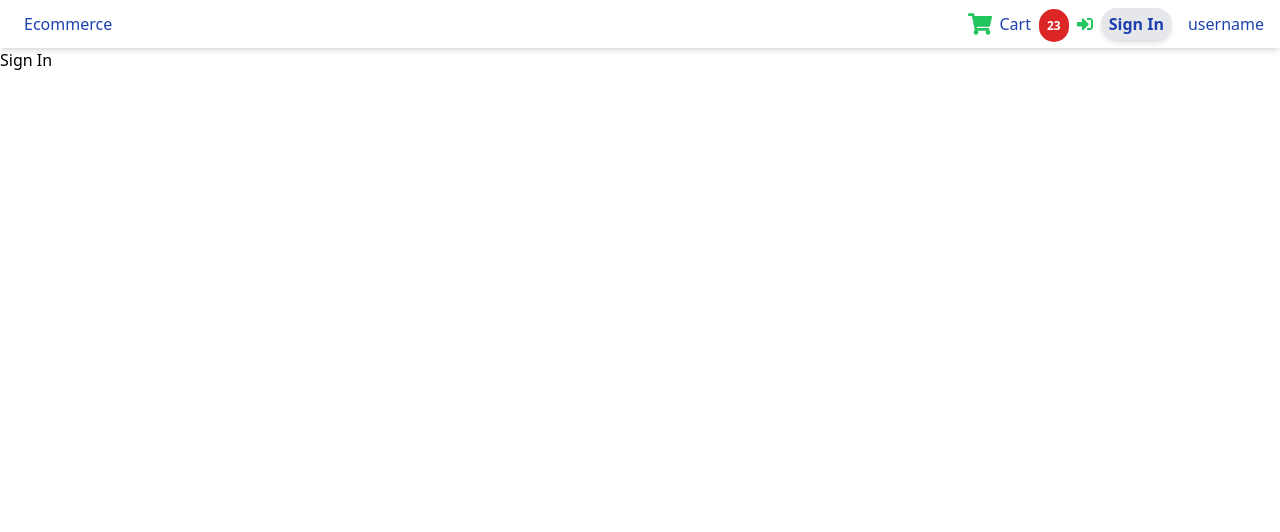
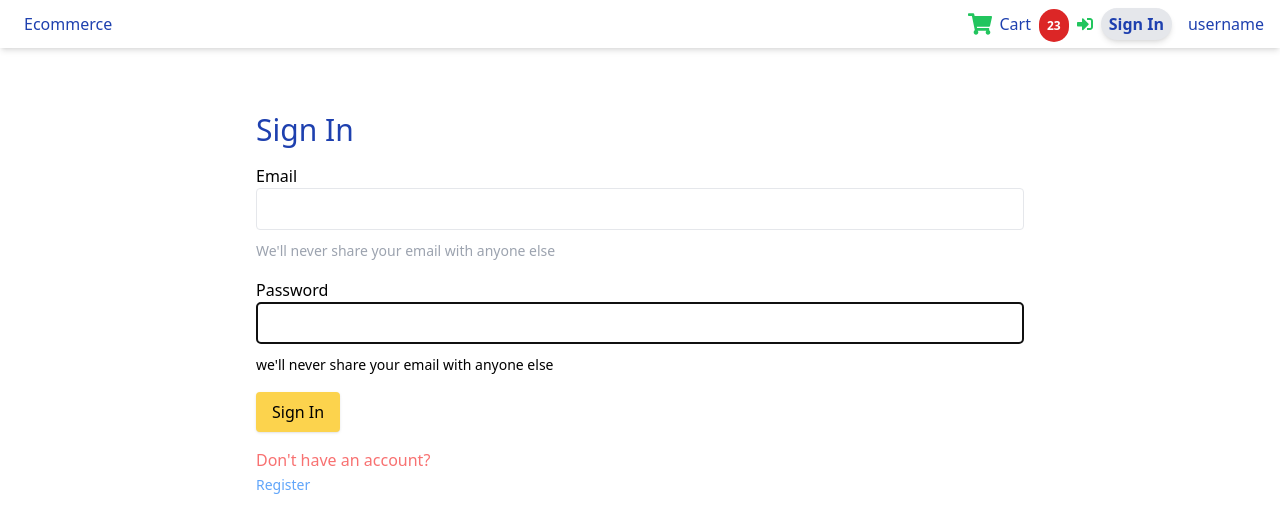
Before and after one commit to NeilRow56/next_eccomerce, a Next.js app: page /signin in a window 1280 px wide. Shown: the top 532 px of the page. Built offline with nearby package versions, Linux system fonts and the light colour scheme.

Commit message:
Added Sign In form layout

```diff
--- a/components/Layout.jsx
+++ b/components/Layout.jsx
@@ -1,14 +1,18 @@
 // components/layout.js
+
 
 import Navbar from './Navbar'
 
 
 export default function Layout({ children }) {
   return (
+    <>
+
     <div className='container mx-auto'>
       <Navbar />
       <main>{children}</main>
 
     </div>
+    </>
   )
 }
--- a/package.json
+++ b/package.json
@@ -16,6 +16,7 @@
     "next": "12.2.5",
     "react": "18.2.0",
     "react-dom": "18.2.0",
+    "react-hook-form": "^7.34.2",
     "react-icons": "^4.4.0"
   },
   "devDependencies": {
--- /dev/null
+++ b/pages/register.js
@@ -0,0 +1,11 @@
+import React from 'react'
+
+const Register = () => {
+  return (
+    <div>
+      Register
+    </div>
+  )
+}
+
+export default Register
--- a/pages/signin.js
+++ b/pages/signin.js
@@ -1,9 +1,50 @@
+import Reacr from 'react'
+import Head from 'next/head'
+import Link from 'next/link'
+import { useForm } from 'react-hook-form';
+
+const Signin = () => {
+
+    const {
+        handleSubmit,
+        register,
+
+      } = useForm();
 
 
-const Signin = () => {
   return (
     <>
-      Sign In
+    <Head>
+        <title>Sign in Page</title>
+    </Head>
+
+    <form className='mx-auto max-w-screen-md mt-16'>
+        <h1 className='mb-4 text-3xl text-blue-800'>Sign In</h1>
+        <div className='mb-4'>
+            <label htmlFor="email">Email</label>
+            <input type="email" autoFocus className='border rounded w-full id="email p-2 mb-2'>
+            </input>
+            <small id="emailHelp" className='text-sm text-gray-400 '>We&apos;ll never share your email with anyone else</small>
+
+        </div>
+        <div>
+            <label htmlFor="password">Password</label>
+            <input type="password" autoFocus className='border rounded w-full id="password p-2 mb-2'>
+            </input>
+            <small id="emailHelp" className='text-sm'>we&apos;ll never share your email with anyone else</small>
+
+        </div>
+        <div className='mb-4'>
+            <button className='primary-button mt-4'>Sign In</button>
+        </div>
+        <div className='text-red-400 text-md'>
+            Don&apos;t have an account? &nbsp;
+        </div>
+        <Link href='/register'>
+        <a className='text-sm text-blue-400'>Register</a>
+        </Link>
+
+    </form>
     </>
   )
 }
--- a/styles/globals.css
+++ b/styles/globals.css
@@ -14,3 +14,9 @@
   .not_active {
     @apply   text-blue-800 px-2 hover:text-blue-400;
   }
+  .primary-button {
+    @apply rounded bg-amber-300 py-2 px-4 shadow outline-none hover:bg-amber-400  active:bg-amber-500;
+  }
+  .default-button {
+    @apply rounded bg-gray-100 py-2  px-4 text-black shadow outline-none hover:bg-gray-200  active:bg-gray-300;
+  }
```
Also changed, not shown: 1 other file (tests, documents, lock files or other folders).
